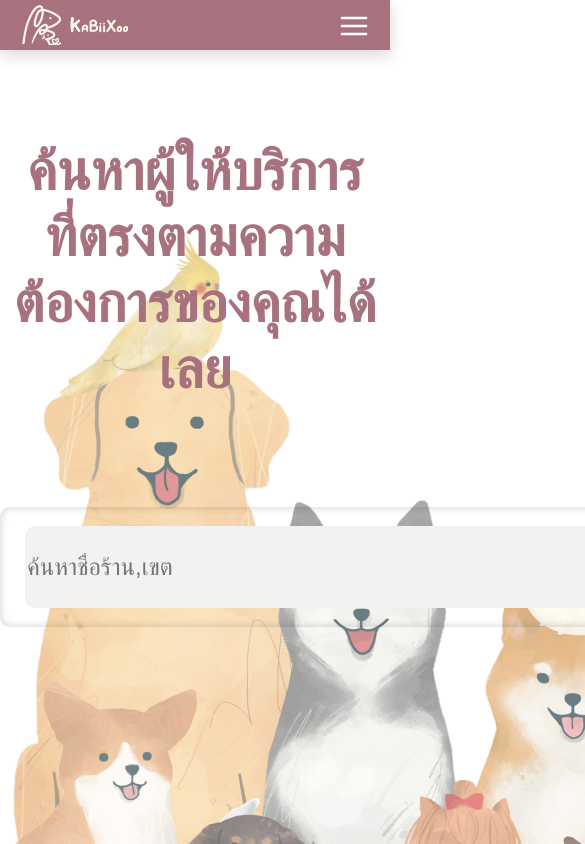
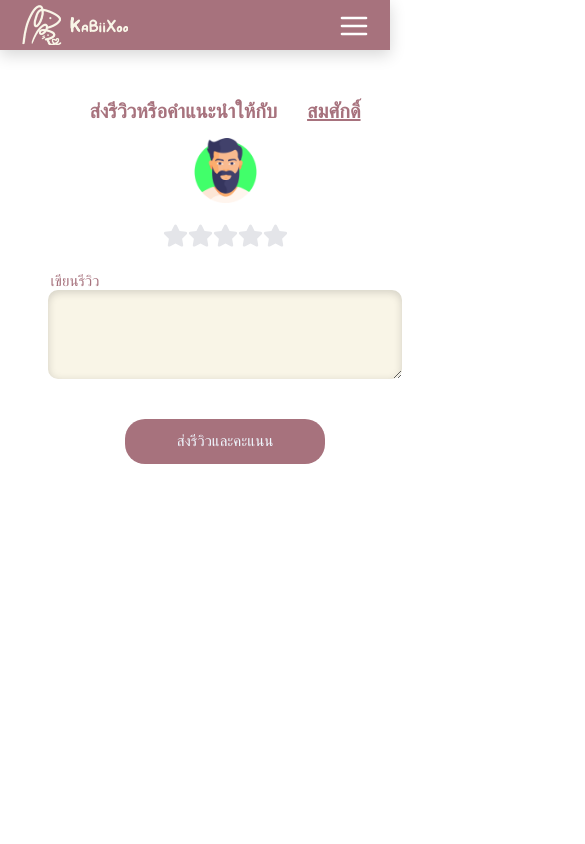
Before and after one commit to Cchopksd/kabiixoo, a React (Create React App) app: page / in a window 390 px wide. Shown: the top 844 px of the page, 585 px wide, since content can reach past the window. Built offline with nearby package versions, Linux system fonts and the light colour scheme; no server answers; a web font is replaced by a local one.

Commit message:
Create Review Page

```diff
--- a/package.json
+++ b/package.json
@@ -5,6 +5,9 @@
   "dependencies": {
     "@emotion/react": "^11.11.0",
     "@emotion/styled": "^11.11.0",
+    "@fortawesome/fontawesome-svg-core": "^6.4.0",
+    "@fortawesome/free-solid-svg-icons": "^6.4.0",
+    "@fortawesome/react-fontawesome": "^0.2.0",
     "@mui/material": "^5.12.3",
     "@testing-library/jest-dom": "^5.16.5",
     "@testing-library/react": "^13.4.0",
--- a/src/App.jsx
+++ b/src/App.jsx
@@ -7,6 +7,7 @@ import ArticlePage from './pages/ArticlePage';
 import About from './pages/About';
 import SignIn from './pages/SignIn';
 import SignUp from './pages/SignUp';
+import Review from './pages/Review';
 
 function App() {
   return (
@@ -14,11 +15,12 @@ function App() {
       <BrowserRouter>
         <Routes>
           <Route path="/" element={<Navbar/>}>
-            <Route index  element={<Home />}/>
+            <Route index  element={<Review />}/>
             <Route path="article" element={<ArticlePage />}/>
             <Route path="about" element={<About />}/>
             <Route path="signin" element={<SignIn />}/>
             <Route path="signup" element={<SignUp />}/>
+            <Route path="review" element={<Review />}/>
           </Route>
         </Routes>
       </BrowserRouter>
--- a/src/components/Navbar.css
+++ b/src/components/Navbar.css
@@ -65,7 +65,7 @@
 }
 
 /* จอ Mobile */
-@media screen and (min-width: 0px) and (max-width: 766px){
+@media screen and (min-width: 0px) and (max-width: 780px){
     .mobile-menu {
         display : block;
         color: #ffffff;
@@ -145,7 +145,7 @@
 }
 
 /* จอ Tablet */
-@media screen and (min-width: 766px) and (max-width: 970px){
+@media screen and (min-width: 780px) and (max-width: 990px){
     .img-logo {
         height: 40px;
         margin-left : 40px;
--- /dev/null
+++ b/src/pages/Review.css
@@ -0,0 +1,202 @@
+.container {
+    margin-top: 50px;
+    width: 1000px;
+    height: 300px;
+    margin-left: auto;
+    margin-right: auto;
+
+}
+.title {
+    font-size: 35px;
+    font-weight: bold;
+    color: #A7727D;
+    display: flex;
+    justify-content: center;
+    margin-bottom: 15px;
+}
+.provider-image {
+    width: 10%;
+    height: auto;
+    margin-bottom: 20px;
+}
+.writeReview-label {
+    /* width: 100px; */
+    font-size: 20px;
+    color: #A7727D;
+    display: flex;
+    justify-content: center;
+    margin-right: 430px;
+}
+.business-name {
+    margin-left: 30px;
+    text-decoration: underline;
+}
+.comment-box {
+    width: 500px;
+    background-color: #F9F5E7;
+    border: none;
+    border-radius: 10px;
+    outline: none;
+    box-shadow: inset 0 2px 8px rgba(0,0,0,0.16);
+    font-size: 16px;
+    margin-bottom: 40px;
+}
+.comment-center, .img-center, .review-center, .star-center {
+    display: flex;
+    justify-content: center;
+}
+.review-button {
+    color: aliceblue;
+    background-color: #A7727D;
+    width: 300px;
+    height: 50px;
+    border: none;
+    border-radius: 20px;
+    font-size: 20px;
+}
+input[type="radio"]{
+    display: none;
+}
+.star {
+    cursor: pointer;
+    transition: color 200ms;
+    margin-bottom: 20px;
+}
+
+/* จอ tablet */
+@media screen and (min-width: 780px) and (max-width: 990px){
+    .container {
+        margin-top: 50px;
+        width: 800px;
+        height: 300px;
+        margin-left: auto;
+        margin-right: auto;
+
+    }
+    .title {
+        font-size: 28px;
+        font-weight: bold;
+        color: #A7727D;
+        display: flex;
+        justify-content: center;
+        margin-bottom: 15px;
+    }
+    .provider-image {
+        width: 10%;
+        height: auto;
+        margin-bottom: 20px;
+    }
+    .writeReview-label {
+        /* width: 100px; */
+        font-size: 15px;
+        color: #A7727D;
+        display: flex;
+        justify-content: center;
+        margin-right: 430px;
+    }
+    .business-name {
+        margin-left: 30px;
+        text-decoration: underline;
+    }
+    .comment-box {
+        width: 500px;
+        background-color: #F9F5E7;
+        border: none;
+        border-radius: 10px;
+        outline: none;
+        box-shadow: inset 0 2px 8px rgba(0,0,0,0.16);
+        font-size: 16px;
+        margin-bottom: 40px;
+    }
+    .comment-center, .img-center, .review-center, .star-center {
+        display: flex;
+        justify-content: center;
+    }
+    .review-button {
+        color: aliceblue;
+        background-color: #A7727D;
+        width: 300px;
+        height: 50px;
+        border: none;
+        border-radius: 20px;
+        font-size: 20px;
+    }
+    input[type="radio"]{
+        display: none;
+    }
+    .star {
+        cursor: pointer;
+        transition: color 200ms;
+        margin-bottom: 20px;
+    }
+}
+
+/* จอ Mobile */
+@media screen and (min-width: 0px) and (max-width: 780px){
+    .container {
+        margin-top: 50px;
+        width: 450px;
+        height: 300px;
+        margin-left: auto;
+        margin-right: auto;
+
+    }
+    .title {
+        font-size: 20px;
+        font-weight: bold;
+        color: #A7727D;
+        display: flex;
+        justify-content: center;
+        margin-bottom: 15px;
+    }
+    .provider-image {
+        width: 14%;
+        height: auto;
+        margin-bottom: 20px;
+    }
+    .writeReview-label {
+        /* width: 100px; */
+        font-size: 15px;
+        color: #A7727D;
+        display: flex;
+        justify-content: center;
+        margin-right: 300px;
+    }
+    .business-name {
+        margin-left: 30px;
+        text-decoration: underline;
+    }
+    .comment-box {
+        width: 350px;
+        background-color: #F9F5E7;
+        border: none;
+        border-radius: 10px;
+        outline: none;
+        box-shadow: inset 0 2px 8px rgba(0,0,0,0.16);
+        font-size: 15px;
+        margin-bottom: 40px;
+    }
+    .comment-center, .img-center, .review-center, .star-center {
+        display: flex;
+        justify-content: center;
+    }
+    .review-button {
+        color: aliceblue;
+        background-color: #A7727D;
+        width: 200px;
+        height: 45px;
+        border: none;
+        border-radius: 20px;
+        font-size: 15px;
+    }
+    input[type="radio"]{
+        display: none;
+    }
+    .star {
+        height: 25px;
+        width: auto;
+        cursor: pointer;
+        transition: color 200ms;
+        margin-bottom: 20px;
+    }
+}
--- /dev/null
+++ b/src/pages/Review.jsx
@@ -0,0 +1,54 @@
+import React, {useState } from 'react';
+import { FaStar } from "react-icons/fa";
+import "./Review.css";
+
+const Review = () => {
+    const [businessName, setBusinessName] = useState("สมศักดิ์");
+
+    // state เก็บคะแนนรีวิว
+    const [rating, setRating] = useState(null);
+    const [hover, setHover] = useState(null);
+
+    return(
+        <div className='container'>
+            <div className='title'>
+                <label>ส่งรีวิวหรือคำแนะนำให้กับ</label>
+                <label className='business-name'>{businessName}</label>
+            </div>
+            <div className='img-center'>
+                <img className="provider-image" src={require('../images/dummy_profileImage.png')}></img>
+            </div>
+            <div className='star-center'>
+                {[...Array(5)].map((star, i) => {
+                    const ratingValue = i + 1;
+                    return (<label>
+                                <input
+                                    type="radio"
+                                    name="rating"
+                                    value={ratingValue}
+                                    onClick={() => setRating(ratingValue)}
+                                />
+                                <FaStar className="star"
+                                        color={ratingValue <= (hover || rating) ? "#ffc107" : "#e4e5e9"}
+                                        size={35}
+                                        onMouseEnter={() => setHover(ratingValue)}
+                                        onMouseLeave={() => setHover(null)}
+                                />
+                            </label>
+                        );
+                })}
+            </div>
+            <div className='writeReview-label'>
+                <label>เขียนรีวิว</label>
+            </div>
+            <div className='comment-center'>
+                <textarea className='comment-box' rows={5} cols={40}/>
+            </div>
+            <div className='review-center'>
+                <button className='review-button'>ส่งรีวิวและคะแนน</button>
+            </div>
+        </div>
+    );
+}
+
+export default Review;
```
Also changed, not shown: src/images/dummy_profileImage.png (added), 1 other file (tests, documents, lock files or other folders).
